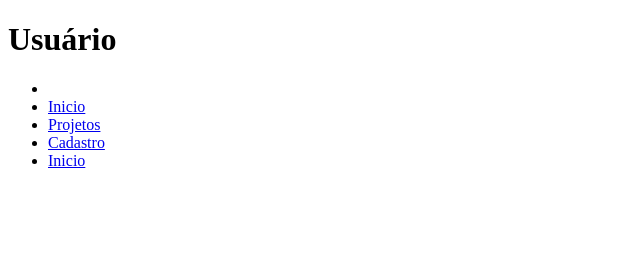
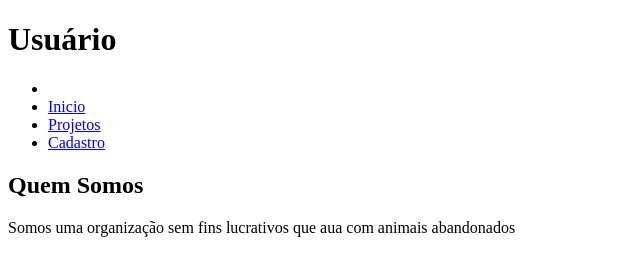
Before and after one commit to Ricktronic/AulaProgramacaoWeb01, a plain HTML site: page index.html in a window 1280 px wide. Shown: the whole page, without its empty margins (0-640 px from the left). Drawn offline with Linux system fonts and the light colour scheme.

Commit message:
construindo html

```diff
--- a/index.html
+++ b/index.html
@@ -14,10 +14,15 @@
                     <li><a href="index.html">Inicio</a></li>
                     <li><a href="projetos.html">Projetos</a></li>
                     <li><a href="Cadastro.html">Cadastro</a></li>
-                    <li><a href="index.html">Inicio</a></li>
                 </li>
             </ul>
         </nav>
     </header>
+    <main>
+        <section>
+<h2>Quem Somos</h2>
+<p>Somos uma organização sem fins lucrativos que aua com animais abandonados</p>
+        </section>
+    </main>
 </body>
 </html>
```
